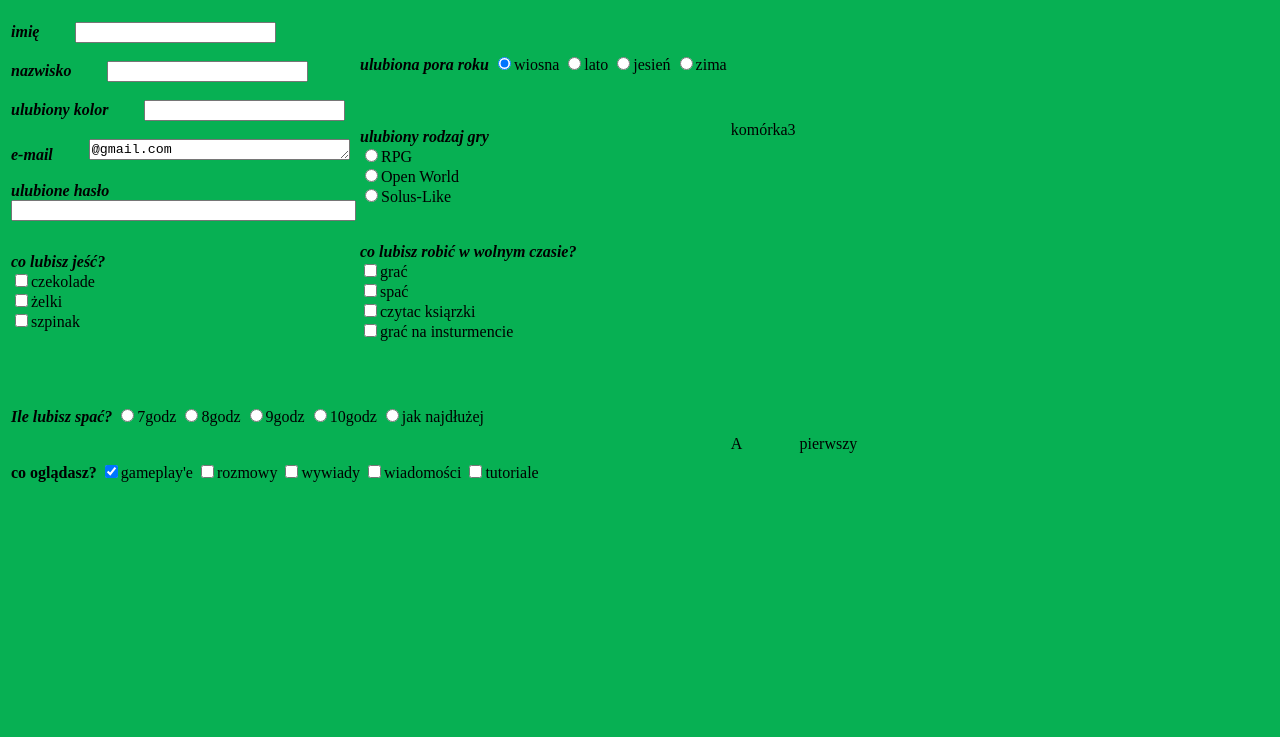
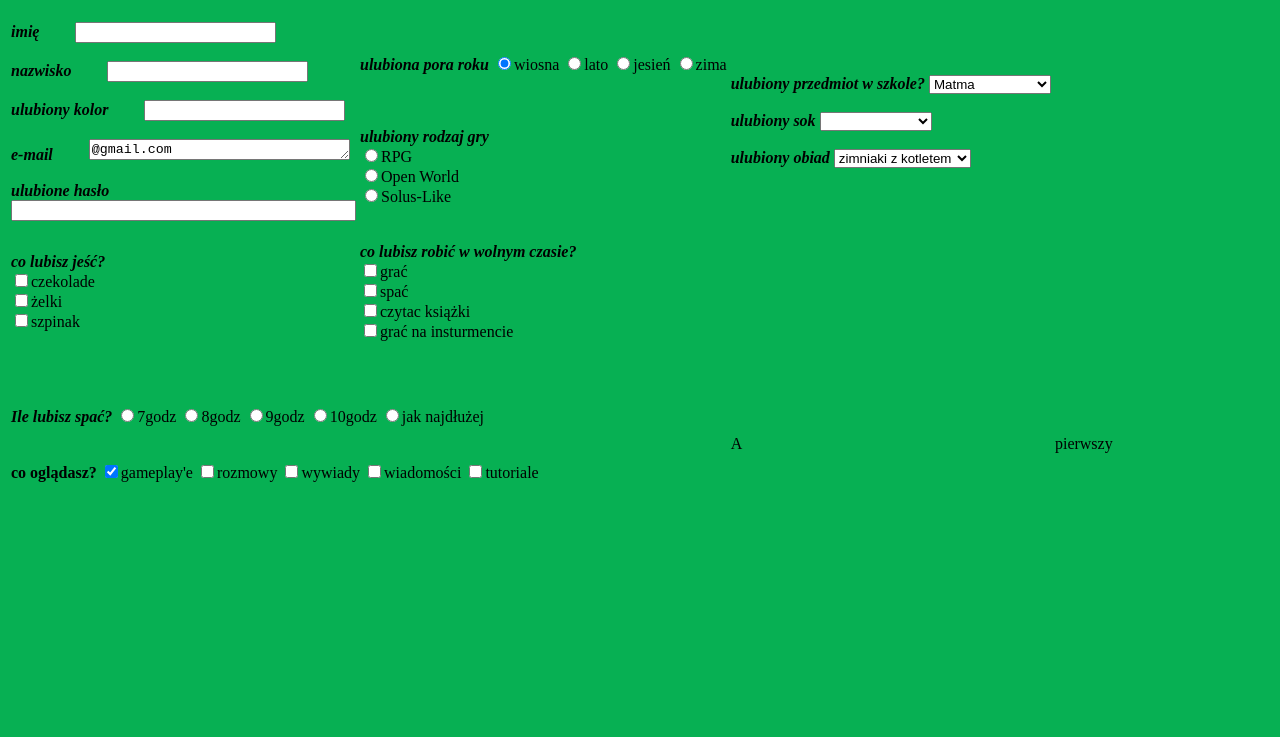
Before and after one commit to KrychXII/KrychXII.github.io, a plain HTML site: page formularz_Debinski.html in a window 1280 px wide. Shown: the part 61-798 px from the top of the page. Drawn offline with Linux system fonts and the light colour scheme.

Commit message:
Update formularz_Debinski.html

```diff
--- a/formularz_Debinski.html
+++ b/formularz_Debinski.html
@@ -38,7 +38,32 @@
     <input type="radio" name="rodzajgry">Solus-Like <br>
 
    </TD>
-   <TD>komórka3 </TD>
+   <TD>
+     <i><b>ulubiony przedmiot w szkole?</b></i>
+      <select name="ulubionyprzedmiot">
+        <option value="Matma">Matma</option>
+        <option value="J.Polski" checked>J.Polski</option>
+        <option value="J.Angielski">J.Angielski</option>
+        <option value="W-F">W-F</option>
+        <option value="pracownia witryn">pracownia witryn</option>
+      </select><br><br>
+
+     <i><b>ulubiony sok</b></i>
+      <select name="ulubionysok">
+       <option></option>
+       <option value="jabułkowy">jabułkowy</option>
+       <option value="pomarańczowy">pomarańczowy</option>
+       <option value="multiwitamina">multiwitamina</option>
+       <option value="jabułkoimięta">jabułko i mięta</option>
+      </select><br><br>
+
+     <i><b>ulubiony obiad</b></i>
+      <select name="ulubionyobiad">
+       <option value="ziemniakizkotletem">zimniaki z kotletem</option>
+       <option value="rybazzmieniakami">ryba z ziemniakami</option>
+       <option value="każdybabci">każdy babci</option>
+      </select><br><br>
+   </TD>
   </TR>
    <TR>
     <td>
@@ -52,7 +77,7 @@
         <i><b>co lubisz robić w wolnym czasie?</b></i><br>
         <input type="checkbox" name="wolnyczas">grać<br>
         <input type="checkbox" name="wolnyczas">spać<br>
-        <input type="checkbox" name="wolnyczas">czytac ksiąrzki<br>
+        <input type="checkbox" name="wolnyczas">czytac książki<br>
         <input type="checkbox" name="wolnyczas">grać na insturmencie<br>
     </td>
    </TR>
```
